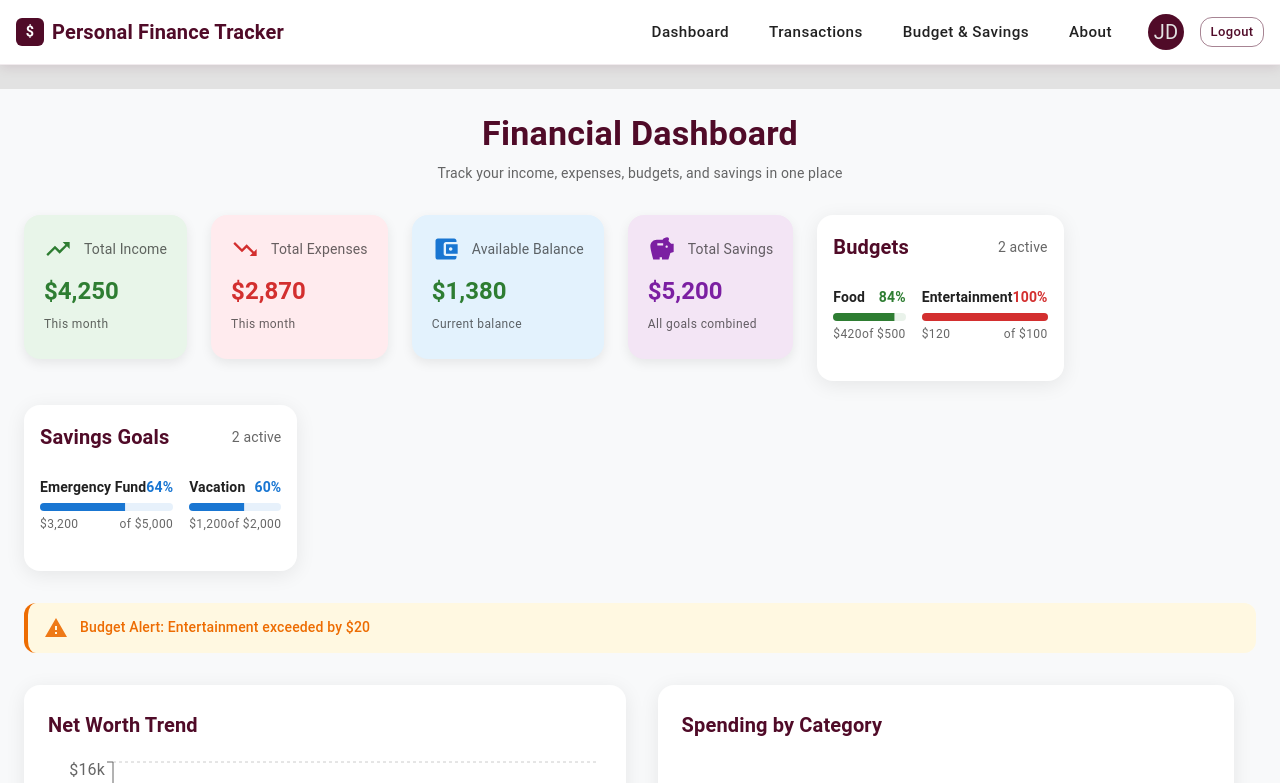
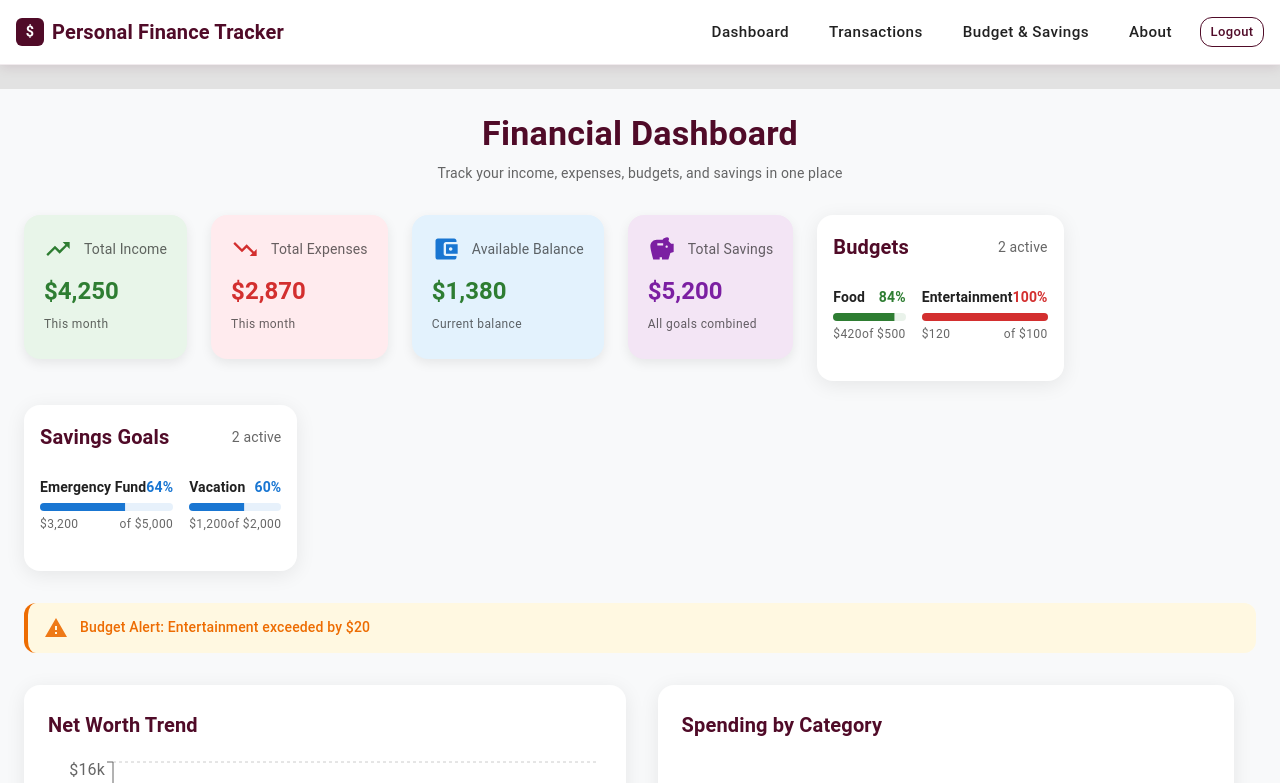
Before and after one commit to Code-Falcons/Personal-Finance-Tracker, a React (Vite) app in the folder client/: page /dashboard in a window 1280 px wide. Shown: the top 783 px of the page. Built offline with nearby package versions, Linux system fonts and the light colour scheme; sample sign-in values are in the browser's storage.

Commit message:
fix: header fix

```diff
--- a/client/src/components/Header.jsx
+++ b/client/src/components/Header.jsx
@@ -59,18 +59,15 @@ const Header = ({ user, onLogout }) => {
         borderBottom: '1px solid rgba(80, 11, 40, 0.08)',
         mb: 3,
         top: 0,
-        zIndex: theme.zIndex.appBar
+        zIndex: theme.zIndex.appBar,
       }}
     >
-      <Toolbar sx={{
-        minHeight: { xs: 56, sm: 64 },
-        px: { xs: 1.5, sm: 2 }
-      }}>
+      <Toolbar sx={{ minHeight: { xs: 56, sm: 64 }, px: { xs: 1.5, sm: 2 } }}>
         {/* Logo */}
         <Typography
           variant="h6"
           component={Link}
-          to={user ? "/dashboard" : "/"}
+          to={user ? '/dashboard' : '/'}
           sx={{
             flexGrow: 1,
             color: '#500b28',
@@ -79,7 +76,7 @@ const Header = ({ user, onLogout }) => {
             fontSize: { xs: '1.1rem', sm: '1.25rem' },
             display: 'flex',
             alignItems: 'center',
-            gap: 1
+            gap: 1,
           }}
         >
           <Box
@@ -93,7 +90,7 @@ const Header = ({ user, onLogout }) => {
               justifyContent: 'center',
               color: 'white',
               fontWeight: 700,
-              fontSize: '0.9rem'
+              fontSize: '0.9rem',
             }}
           >
             $
@@ -101,7 +98,7 @@ const Header = ({ user, onLogout }) => {
           Personal Finance Tracker
         </Typography>
 
-        {/* Desktop Navigation */}
+        {/* Desktop Navigation + Logout */}
         {!isMobile && (
           <Box sx={{ display: 'flex', alignItems: 'center', gap: 2 }}>
             {navItems.map((item) => (
@@ -117,11 +114,10 @@ const Header = ({ user, onLogout }) => {
                   borderRadius: '8px',
                   textTransform: 'none',
                   fontSize: '0.95rem',
-                  transition: 'all 0.2s ease',
                   '&:hover': {
                     color: '#500b28',
-                    bgcolor: 'rgba(80, 11, 40, 0.04)'
-                  }
+                    bgcolor: 'rgba(80, 11, 40, 0.04)',
+                  },
                 }}
               >
                 {item.label}
@@ -129,54 +125,38 @@ const Header = ({ user, onLogout }) => {
             ))}
 
             {user && (
-              <>
-                <Avatar
-                  sx={{
-                    bgcolor: '#500b28',
-                    width: 36,
-                    height: 36,
-                    ml: 1,
-                    cursor: 'pointer',
-                    transition: 'transform 0.2s',
-                    '&:hover': { transform: 'scale(1.05)' }
-                  }}
-                  onClick={handleMenuOpen}
-                >
-                  {user.initials || 'JD'}
-                </Avatar>
               <Button
                 variant="outlined"
-                  color="secondary"
                 size="small"
-                  onClick={onLogout}
+                onClick={handleLogout}
+                sx={{
+                  borderColor: '#500b28',
+                  color: '#500b28',
+                  fontWeight: 500,
+                  textTransform: 'none',
+                  '&:hover': {
+                    bgcolor: 'rgba(80, 11, 40, 0.08)',
+                    borderColor: '#500b28',
+                  },
+                }}
               >
                 Logout
               </Button>
-              </>
             )}
           </Box>
         )}
 
-        {/* Mobile Menu Button */}
+        {/* Mobile Menu Trigger */}
         {isMobile && (
           <IconButton
             edge="end"
             color="inherit"
             aria-label="menu"
             onClick={user ? handleMenuOpen : () => navigate('/login')}
-            sx={{
-              color: '#500b28',
-              ml: 1
-            }}
+            sx={{ color: '#500b28', ml: 1 }}
           >
             {user ? (
-              <Avatar
-                sx={{
-                  width: 32,
-                  height: 32,
-                  bgcolor: '#500b28'
-                }}
-              >
+              <Avatar sx={{ width: 32, height: 32, bgcolor: '#500b28' }}>
                 {user.initials || 'JD'}
               </Avatar>
             ) : (
@@ -185,13 +165,12 @@ const Header = ({ user, onLogout }) => {
           </IconButton>
         )}
 
-        {/* Mobile Menu */}
+        {/* Mobile Menu (with Logout) */}
         {isMobile && user && (
           <Menu
             anchorEl={anchorEl}
             open={open}
             onClose={handleMenuClose}
-            onClick={handleMenuClose}
             PaperProps={{
               elevation: 0,
               sx: {
@@ -203,8 +182,8 @@ const Header = ({ user, onLogout }) => {
                 '& .MuiMenuItem-root': {
                   py: 1.2,
                   px: 2,
-                  fontSize: '0.95rem'
-                }
+                  fontSize: '0.95rem',
+                },
               },
             }}
             transformOrigin={{ horizontal: 'right', vertical: 'top' }}
@@ -224,9 +203,10 @@ const Header = ({ user, onLogout }) => {
                 key={item.path}
                 component={Link}
                 to={item.path}
+                onClick={handleMenuClose}
                 sx={{
                   color: 'text.primary',
-                  '&:hover': { bgcolor: 'rgba(80, 11, 40, 0.08)' }
+                  '&:hover': { bgcolor: 'rgba(80, 11, 40, 0.08)' },
                 }}
               >
                 {item.label}
@@ -238,7 +218,7 @@ const Header = ({ user, onLogout }) => {
               sx={{
                 color: '#d32f2f',
                 fontWeight: 500,
-                '&:hover': { bgcolor: 'rgba(211, 47, 47, 0.08)' }
+                '&:hover': { bgcolor: 'rgba(211, 47, 47, 0.08)' },
               }}
             >
               Logout
```
Lines whose indentation alone changed are shown as unchanged.
